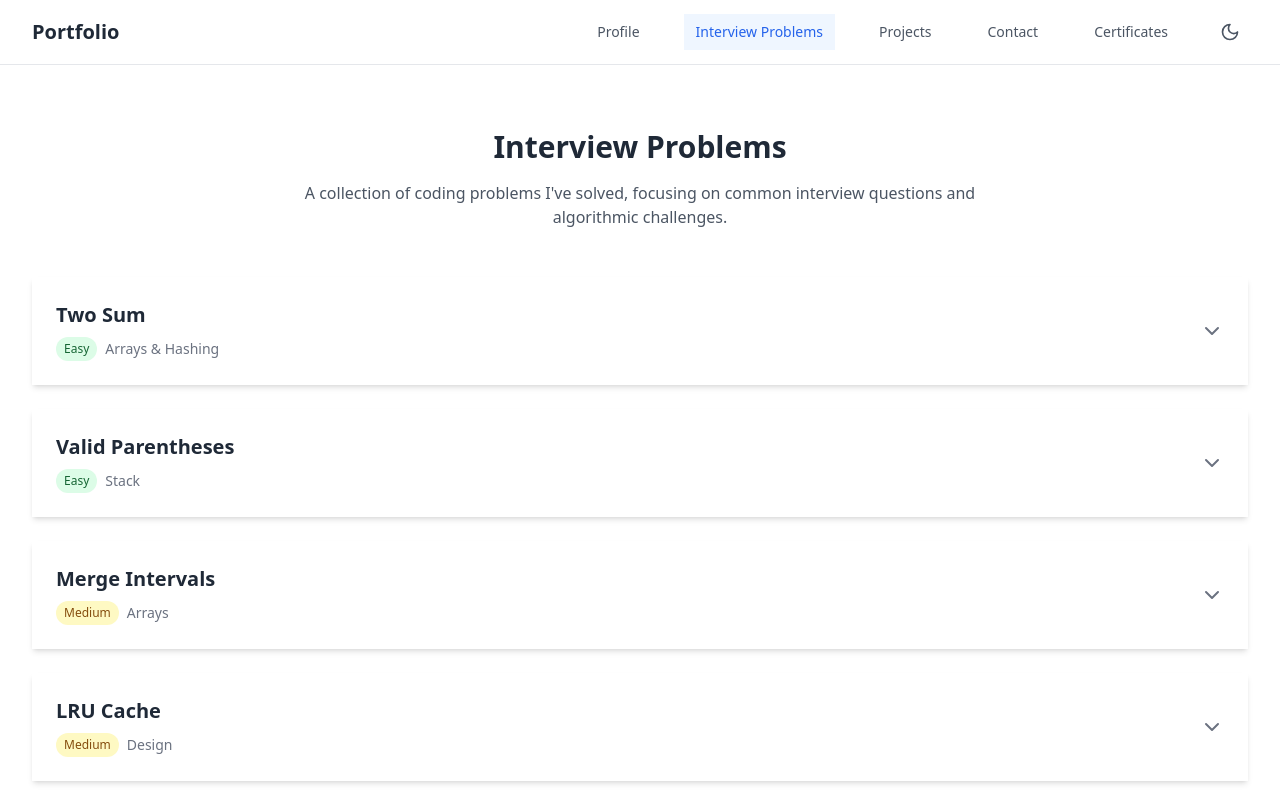
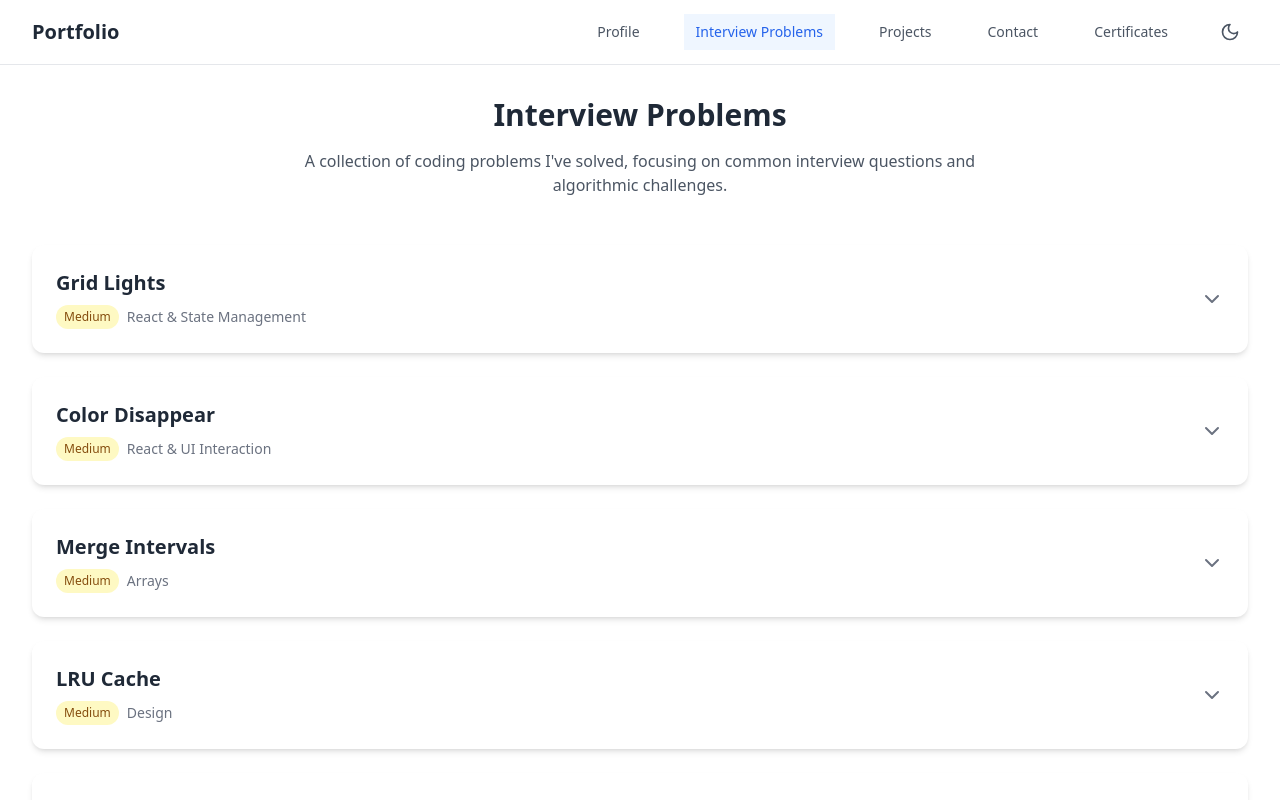
Before and after one commit to Dothireddy-Lokesh-Reddy/portfolio-website, a React (Vite) app: page /problems in a window 1280 px wide. Shown: the top 800 px of the page. Built offline with nearby package versions, Linux system fonts and the light colour scheme.

Commit message:
type write

```diff
--- a/src/components/InterviewProblems.jsx
+++ b/src/components/InterviewProblems.jsx
@@ -11,24 +11,25 @@ function InterviewProblems() {
 	const problems = [
 		{
 			id: 1,
-			title: "Two Sum",
-			difficulty: "Easy",
-			category: "Arrays & Hashing",
+			title: "Grid Lights",
+			difficulty: "Medium",
+			category: "React & State Management",
 			description:
-				"Given an array of integers nums and an integer target, return indices of the two numbers such that they add up to target.",
+				"You are tasked with simulating a grid of lights that can be toggled on or off. The grid starts with all lights off. Clicking a light toggles its state and the state of its adjacent lights (up, down, left, right).",
 			approach:
-				"Used a hash map to store previously seen values and their indices. For each number, check if target - current number exists in the hash map.",
-			link: "https://github.com/yourusername/coding-problems/two-sum",
+				"Implemented a functional React component using `useState` to manage a 2D array representing the grid. Toggling logic updates the clicked light and its valid neighbors based on their positions. Grid is rendered as a matrix of divs with color-coded states for 'on' and 'off'.",
+			link: "https://grid-lights-psi.vercel.app/"
 		},
 		{
 			id: 2,
-			title: "Valid Parentheses",
-			difficulty: "Easy",
-			category: "Stack",
+			title: "Color Disappear",
+			difficulty: "Medium",
+			category: "React & UI Interaction",
 			description:
-				"Given a string s containing just the characters '(', ')', '{', '}', '[' and ']', determine if the input string is valid.",
-			approach: "Used a stack to keep track of opening brackets and ensure they are closed in the correct order.",
-			link: "https://github.com/yourusername/coding-problems/valid-parentheses",
+				"Click boxes to color them. Once all boxes are colored, the colors disappear in the exact order they were selected. During this disappearing animation, users can continue to click and color boxes again, even as the previously selected ones fade.",
+			approach:
+				"Used React state to manage the color status and order of selection. Tracked the sequence of colored boxes and triggered a timed disappearing effect once all were filled. Allowed additional user interaction during the disappearance phase without interrupting the current animation.",
+			link: "https://dothireddy-lokesh-reddy.github.io/color-disappear/"
 		},
 		{
 			id: 3,
@@ -77,7 +78,7 @@ function InterviewProblems() {
 	}
 
 	return (
-		<section className="py-16 px-4 sm:px-6 lg:px-8 bg-white dark:bg-gray-900 border-t dark:border-gray-800 transition-colors duration-300 min-h-screen">
+		<section className="py-8 px-4 sm:px-6 lg:px-8 bg-white dark:bg-gray-900 border-t dark:border-gray-800 transition-colors duration-300 min-h-screen">
 			<div className="text-center mb-12">
 				<h2 className="text-3xl font-bold text-gray-800 dark:text-white mb-4">Interview Problems</h2>
 				<p className="text-gray-600 dark:text-gray-400 max-w-2xl mx-auto">
@@ -90,7 +91,7 @@ function InterviewProblems() {
 				{problems.map((problem) => (
 					<div
 						key={problem.id}
-						className="bg-white dark:bg-gray-800 rounded-lg shadow-md overflow-hidden transition-all duration-300"
+						className="bg-white dark:bg-gray-800 shadow-md overflow-hidden transition-all duration-300 rounded-xl"
 					>
 						<div
 							className="p-6 cursor-pointer flex justify-between items-center"
--- a/src/components/Profile.jsx
+++ b/src/components/Profile.jsx
@@ -8,7 +8,13 @@ function Profile() {
 			<div className="grid grid-cols-1 lg:grid-cols-2 gap-12 items-center">
 				<div className="order-2 lg:order-1">
 					<h1 className="text-4xl font-bold text-gray-800 dark:text-gray-100 mb-4">
-						Hi, I'm <span className="text-blue-600 dark:text-blue-400">Donthireddy Lokesh Reddy</span>
+						Hi, I'm <span className="text-blue-600 dark:text-blue-400">
+							<Typewriter
+								words={["Donthireddy Lokesh Reddy"]}
+								cursorStyle="|"
+								typeSpeed={150}
+							/>
+						</span>
 					</h1>
 					<h2 className="text-2xl font-semibold text-gray-700 dark:text-gray-300 mb-6">
 						<Typewriter
@@ -20,6 +26,8 @@ function Profile() {
 							deleteSpeed={50}
 							delaySpeed={2000}
 						/>
+						<br />
+
 					</h2>
 					<p className="text-gray-600 dark:text-gray-400 mb-8 text-lg">
 						I'm passionate about creating elegant, efficient, and user-friendly web applications. With a strong
@@ -50,8 +58,7 @@ function Profile() {
 							Experience
 						</h3>
 						<p className="text-gray-600 dark:text-gray-400">
-							5+ years of experience in web development, working with startups and established companies to deliver
-							high-quality software solutions.
+							Entry-level full stack developer with a strong foundation in web development, passionate about building scalable and user-friendly applications. Eager to contribute to impactful projects and grow in a collaborative environment.
 						</p>
 					</div>
 
@@ -61,8 +68,7 @@ function Profile() {
 							Passions
 						</h3>
 						<p className="text-gray-600 dark:text-gray-400">
-							I'm passionate about open source, teaching coding to beginners, and building tools that make developers'
-							lives easier. When I'm not coding, you can find me hiking or reading science fiction.
+							I'm passionate about open source, teaching coding to beginners, and building tools that make developers' lives easier. When I'm not coding, you can find me listening to music.
 						</p>
 					</div>
 				</div>
```
